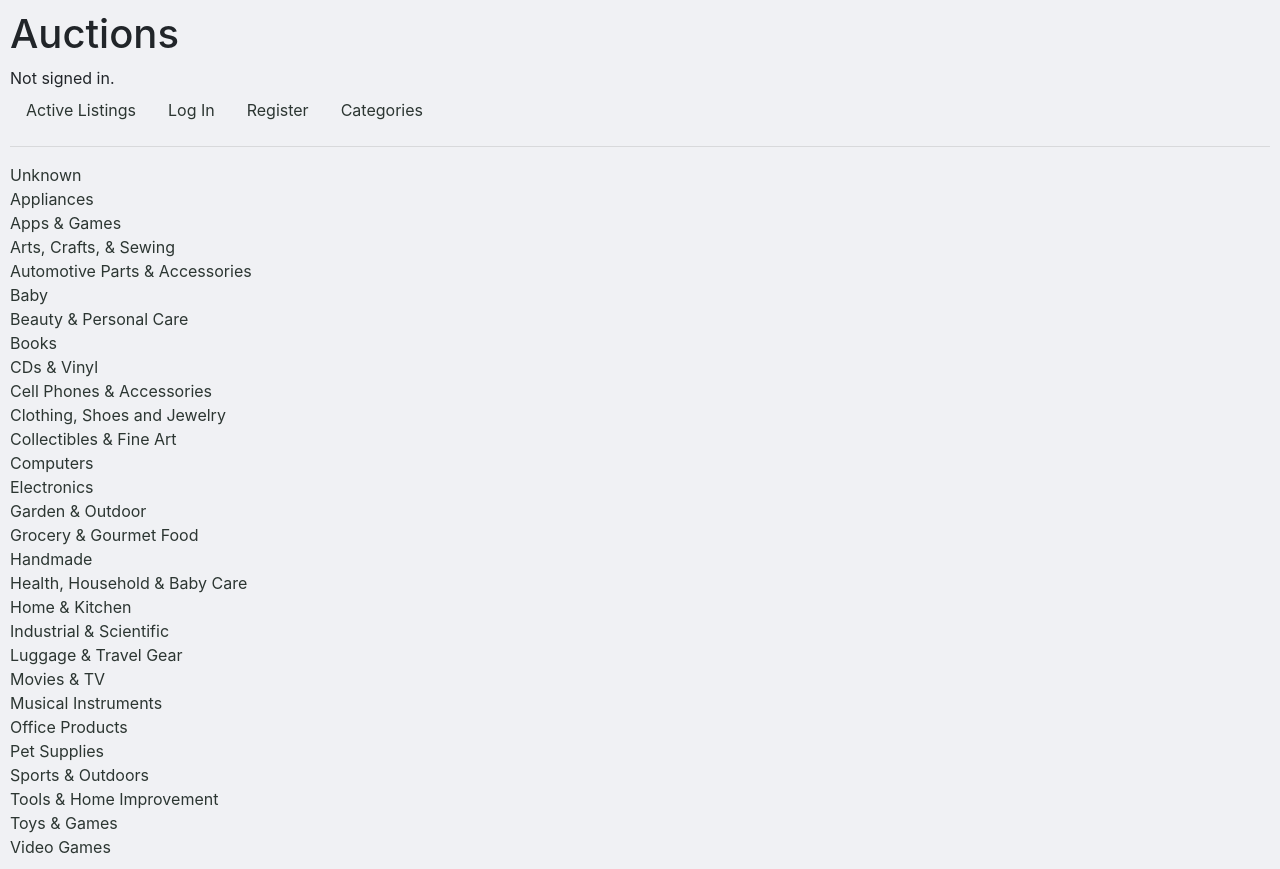
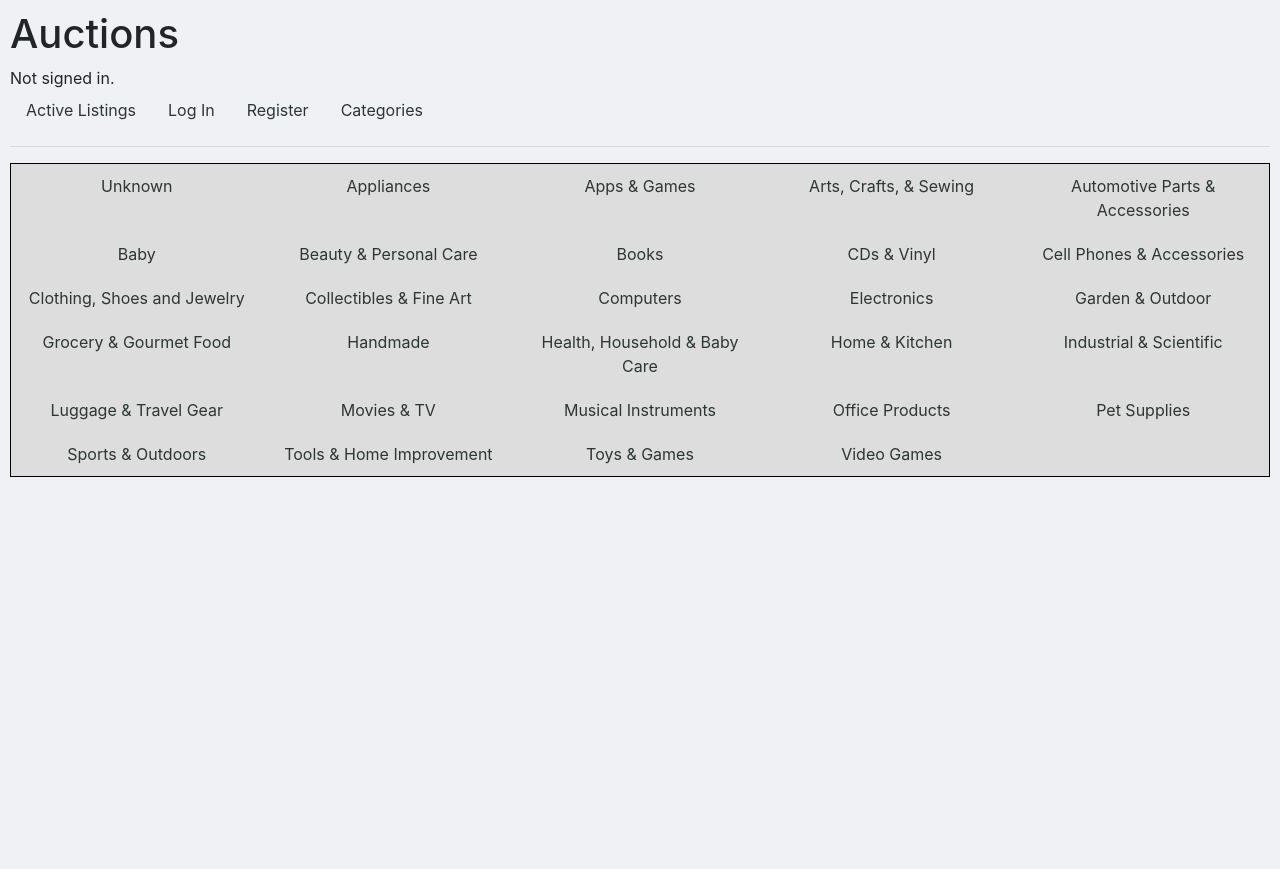
Before and after one commit to boshhy/Commerce, a Django app: page /categories/ in a window 1280 px wide. After the commit the page ends 477 px from the top, so only its background shows below. Run offline with Django 3.2, Linux system fonts and the light colour scheme; some libraries are stand-ins or nearby versions.

Commit message:
started working on categories page layout

```diff
--- a/auctions/static/auctions/styles.css
+++ b/auctions/static/auctions/styles.css
@@ -52,4 +52,24 @@ a:link {
 
 a:visited {
     color: #2c3632;
-  }
+}
+
+
+.wrapper {
+    display: grid;
+    grid-template-columns: 1fr 1fr 1fr 1fr 1fr;
+    border: 1px solid black;
+    background-color: #ddd;
+}
+
+.wrapper > div {
+    background-color: #ddd;
+    padding: 10px;
+    text-align: center;
+}
+
+.wrapper > div:nth-child(odd) {
+    background-color: #ddd;
+    padding: 10px;
+    text-align: center;
+}
--- a/auctions/templates/auctions/categories.html
+++ b/auctions/templates/auctions/categories.html
@@ -1,7 +1,13 @@
 {% extends "auctions/layout.html" %}
 
 {% block body %}
-    {% for category in choices %}
-        <a href="{% url 'category' category.0 %}"> {{ category.1 }} </a><br>
-    {% endfor %}
+<div>
+    <div class="wrapper">
+        {% for category in choices %}
+            <div>
+                <a href="{% url 'category' category.0 %}"> {{ category.1 }} </a>
+            </div>
+        {% endfor %}
+    </div>
+</div>
 {% endblock %}
--- a/auctions/templates/auctions/category.html
+++ b/auctions/templates/auctions/category.html
@@ -2,6 +2,6 @@
 
 {% block body %}
     {% for listing in listings %}
-         {{ listing }} <br>
+        {{ listing }} <br>
     {% endfor %}
 {% endblock %}
--- a/auctions/templates/auctions/layout.html
+++ b/auctions/templates/auctions/layout.html
@@ -1,3 +1,4 @@
+<!-- color pallete used: https://colorpalettes.net/color-palette-4199/ -->
 {% load static %}
 
 <!DOCTYPE html>
```
